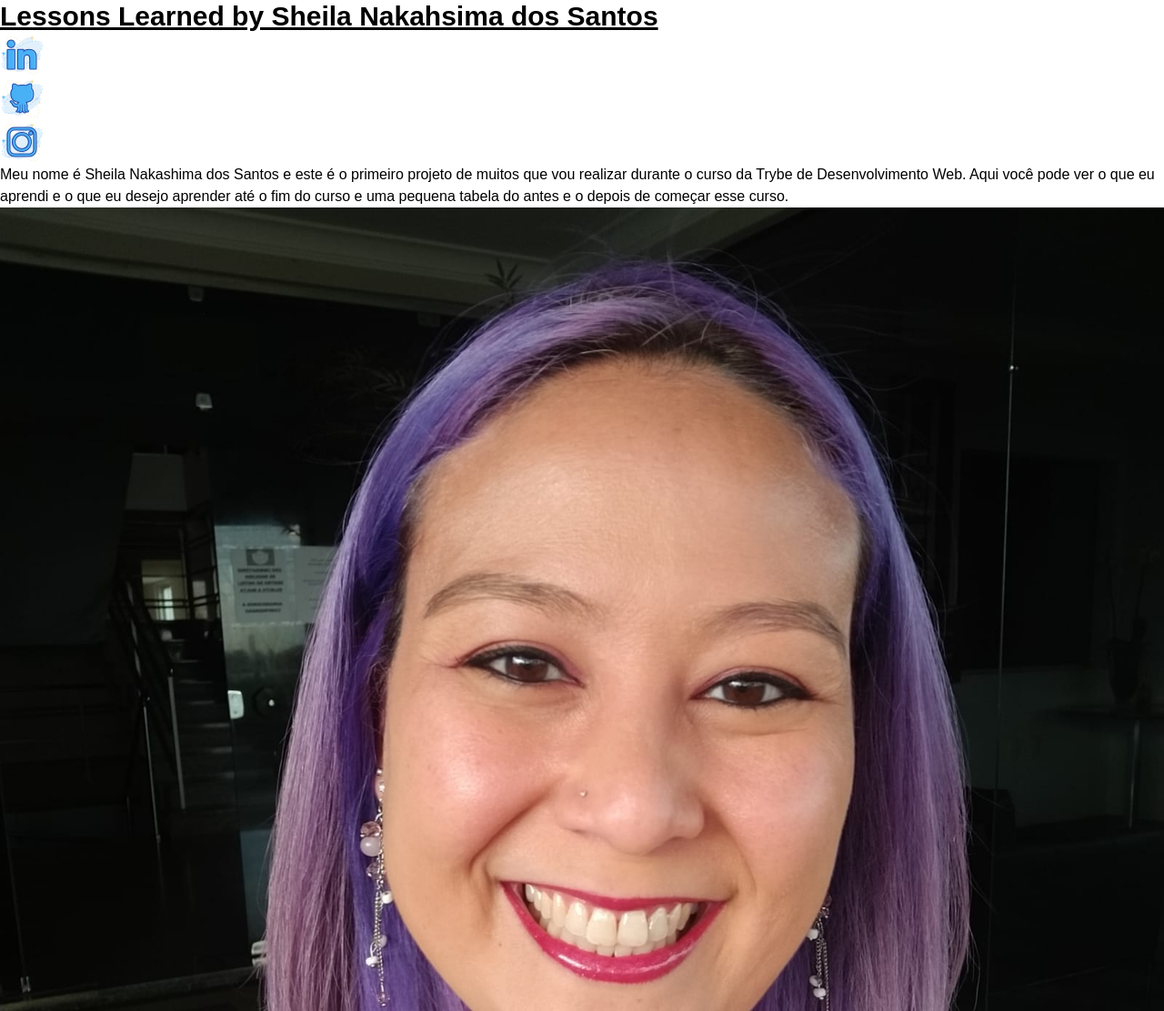
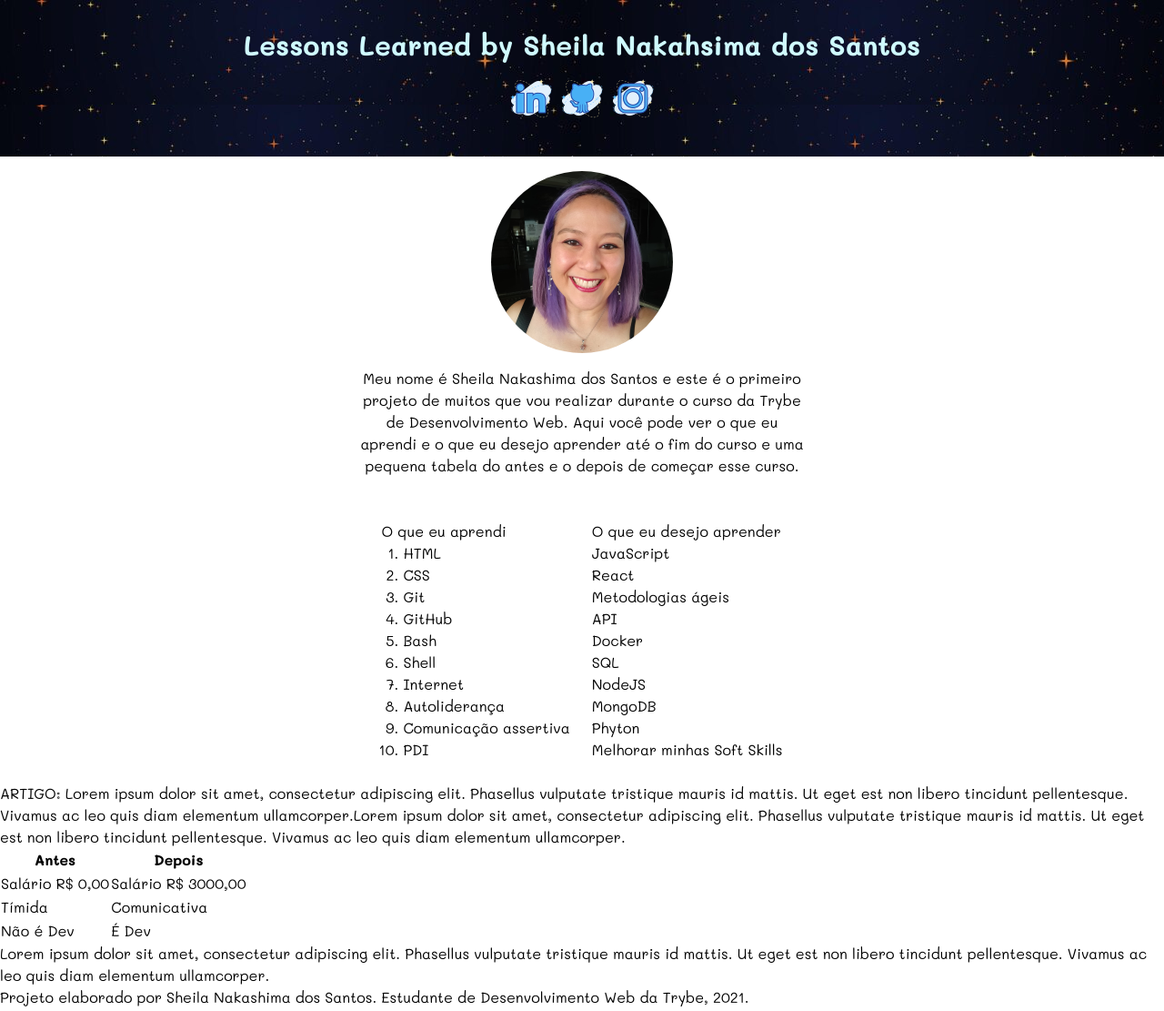
Before and after one commit to SheilaNS/project-lessons-learned, a website: page index.html in a window 1280 px wide. Shown: the top 1111 px of the page at 91% size. Drawn offline with Linux system fonts and the light colour scheme.

Commit message:
style: começando a estilização com tailwindcss

```diff
--- a/index.html
+++ b/index.html
@@ -7,37 +7,49 @@
   <meta name="viewport" content="width=device-width, initial-scale=1.0">
   <link rel="preconnect" href="https://fonts.googleapis.com">
   <link rel="preconnect" href="https://fonts.gstatic.com" crossorigin>
-    <link href="https://fonts.googleapis.com/css2?family=Caveat:wght@400;500;600;700&family=Mali:ital,wght@0,200;0,300;0,400;0,500;0,600;0,700;1,200;1,300;1,400;1,500;1,600;1,700&family=Quicksand:wght@300;400;500;600;700&display=swap" rel="stylesheet">
+  <link
+    href="https://fonts.googleapis.com/css2?family=Caveat:wght@400;500;600;700&family=Mali:ital,wght@0,200;0,300;0,400;0,500;0,600;0,700;1,200;1,300;1,400;1,500;1,600;1,700&family=Quicksand:wght@300;400;500;600;700&display=swap"
+    rel="stylesheet">
   <!-- <link rel="stylesheet" href="style.css"> -->
   <link href="/dist/output.css" rel="stylesheet">
   <title>Lessons Learned: SheilaNS</title>
 </head>
 
 <body>
-    <header id="cabecalho">
-        <h1 id="titulo" class="text-3xl font-bold underline">Lessons Learned by Sheila Nakahsima dos Santos</h1>
-        <nav class="menu-contatos">
-            <ul>
-                <li><a href="https://www.linkedin.com/in/sheila-nakashima-dos-santos/" target="_blank"><img
-                            src="images/linkedin.png" alt="Imagem do LinkedIn"></a></li>
-                <li><a href="https://github.com/SheilaNS" target="_blank"><img src="images/github.png"
-                            alt="Imagem do GitHub"></a></li>
-                <li><a href="https://www.instagram.com/sheinaka/" target="_blank"><img src="images/instagram.png"
-                            alt="Imagem do Instagram"></a></li>
+  <header class="bg-[url('/images/star-header.jpg')] flex flex-col p-8 gap-4">
+    <h1 class="text-3xl text-cyan-100 text-center font-bold">Lessons Learned by Sheila Nakahsima dos Santos</h1>
+    <nav class="flex justify-center">
+      <ul class="flex flex-row justify-center gap-2">
+        <li class="flex h-14">
+          <a href="https://www.linkedin.com/in/sheila-nakashima-dos-santos/" target="_blank">
+            <img src="images/linkedin.png" alt="Imagem do LinkedIn">
+          </a>
+        </li>
+        <li class="flex h-14">
+          <a href="https://github.com/SheilaNS" target="_blank">
+            <img src="images/github.png" alt="Imagem do GitHub">
+          </a>
+        </li>
+        <li class="flex h-14">
+          <a href="https://www.instagram.com/sheinaka/" target="_blank">
+            <img src="images/instagram.png" alt="Imagem do Instagram">
+          </a>
+        </li>
       </ul>
     </nav>
   </header>
-    <main>
-        <section class="apresentacao">
-            <p>Meu nome é Sheila Nakashima dos Santos e este é o primeiro projeto de muitos que vou realizar durante o
-                curso da Trybe de Desenvolvimento Web. Aqui você pode ver o que eu aprendi e o que eu desejo aprender até o fim do curso
+  <main class="flex flex-col">
+    <section class="mb-4 flex flex-col items-center gap-2">
+      <img class="mt-4 rounded-full" width="200px" src="images/eu.jpeg" alt="Minha Foto">
+      <p class="max-w-lg p-2 text-center">Meu nome é Sheila Nakashima dos Santos e este é o primeiro projeto de muitos que vou realizar durante o
+        curso da Trybe de Desenvolvimento Web. Aqui você pode ver o que eu aprendi e o que eu desejo aprender até o fim
+        do curso
         e uma pequena tabela do antes e o depois de começar esse curso.</p>
-            <img src="images/eu.jpeg" id="minha_foto" alt="Minha Foto">
     </section>
-        <section class="aprendizado lado-esquerdo">
-            <section class="lista">
+    <section class="p-6 flex justify-center gap-6">
+      <section class="">
         <p>O que eu aprendi</p>
-                <ol id="licoes_aprendidas">
+        <ol class="list-decimal pl-6">
           <li>HTML</li>
           <li>CSS</li>
           <li>Git</li>
@@ -50,9 +62,9 @@
           <li>PDI</li>
         </ol>
       </section>
-            <section class="lista">
+      <section>
         <p>O que eu desejo aprender</p>
-                <ul id="licoes_a_aprender">
+        <ul>
           <li>JavaScript</li>
           <li>React</li>
           <li>Metodologias ágeis</li>
@@ -66,14 +78,14 @@
         </ul>
       </section>
     </section>
-        <article class="lado-direito">
+    <article>
       <p>ARTIGO: Lorem ipsum dolor sit amet, consectetur adipiscing elit. Phasellus vulputate tristique mauris id
         mattis.
         Ut eget est non libero tincidunt pellentesque. Vivamus ac leo quis diam elementum ullamcorper.Lorem
         ipsum dolor sit amet, consectetur adipiscing elit. Phasellus vulputate tristique mauris id mattis.
         Ut eget est non libero tincidunt pellentesque. Vivamus ac leo quis diam elementum ullamcorper.</p>
     </article>
-        <section class="tabela">
+    <section>
       <table>
         <tr>
           <th>Antes</th>
@@ -100,7 +112,7 @@
     </aside>
 
   </main>
-    <footer id="rodape">Projeto elaborado por Sheila Nakashima dos Santos. Estudante de Desenvolvimento Web da <a
+  <footer>Projeto elaborado por Sheila Nakashima dos Santos. Estudante de Desenvolvimento Web da <a
       href="https://www.betrybe.com/" target="_blank">Trybe</a>,
     2021.</footer>
 </body>
--- a/tailwind.config.js
+++ b/tailwind.config.js
@@ -3,8 +3,7 @@ module.exports = {
   content: [ './index.html' ],
   theme: {
     fontFamily: {
-      sans: ['Graphik', 'sans-serif'],
-      serif: ['Merriweather', 'serif'],
+      sans: ['Mali', 'sans-serif'],
     },
     extend: {},
   },
```
Also changed, not shown: global.css (+5 -3 lines), dist/output.css. Lines whose indentation alone changed are shown as unchanged.
